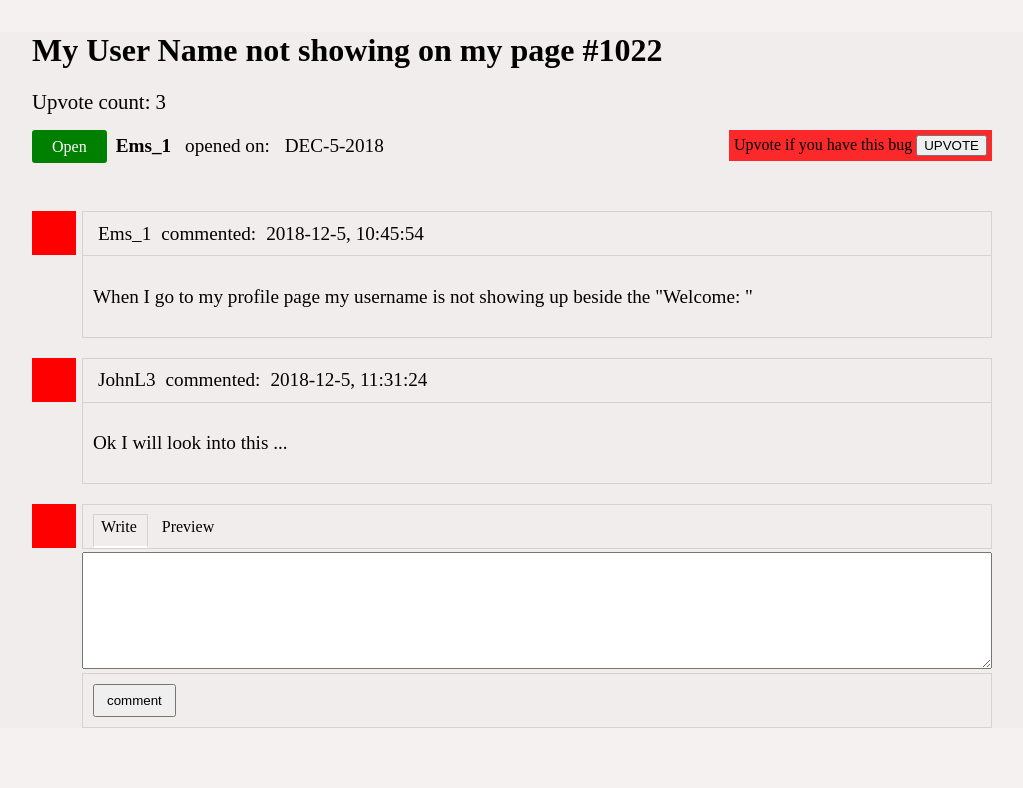
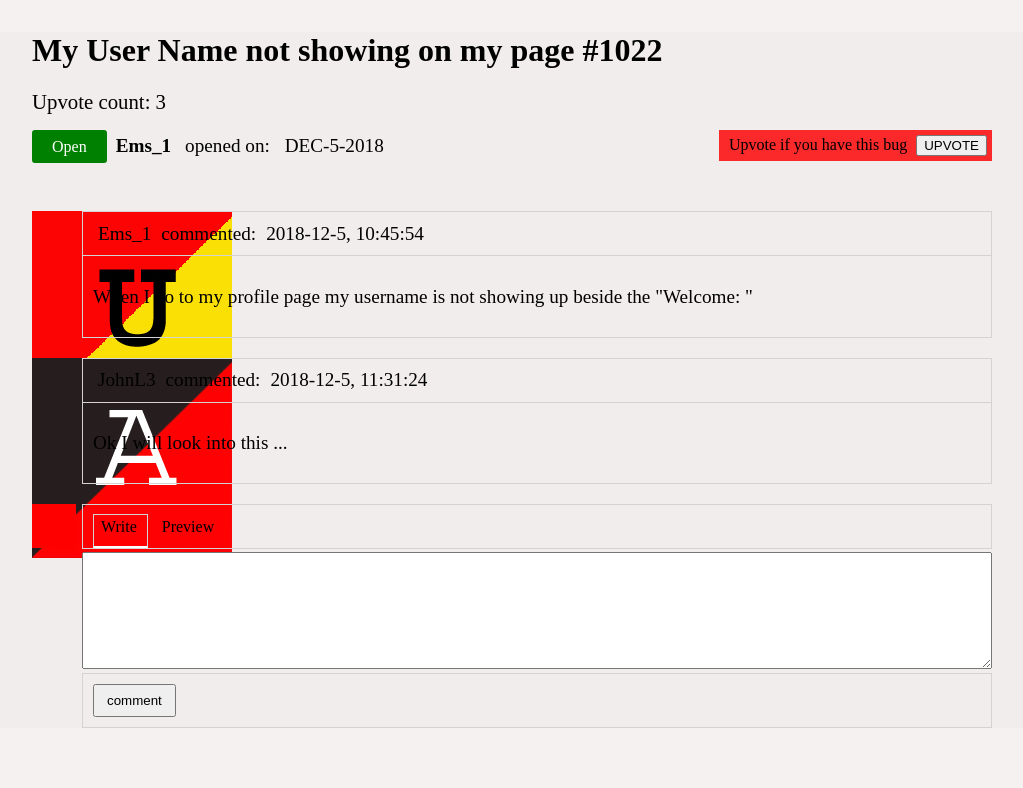
Before and after one commit to JohnL3/milestone-project-five, a Django app: page /bugs/1/ in a window 1280 px wide. Shown: the part 68-856 px from the top of the page, without its empty margins (128-1151 px from the left). Run offline with Django 3.2, Linux system fonts and the light colour scheme.

Commit message:
made slight changes to html

```diff
--- a/bugs/templates/singlebug.html
+++ b/bugs/templates/singlebug.html
@@ -49,7 +49,7 @@
 		</div>
 
 		<div class='upvote-bug'>
-			<span>Upvote if you have this bug</span>
+			<span class='side-padding'>Upvote if you have this bug</span>
 			<button class='upvote-btn'>UPVOTE</button>
 		</div>
 
@@ -62,7 +62,9 @@
 	<!-- Details of bug -->
 
 	<div class='surround'>
-		<div class='avatar'></div>
+		<div class='avatar'>
+			<img src="/media/images/user.jpg" alt='avatar'>
+		</div>
 		<div class='comment-head'>
 			<span class='user-name'>Ems_1</span>
 			<span>commented: </span>
@@ -76,7 +78,9 @@
 
 
 	<div class='surround'>
-		<div class='avatar'></div>
+		<div class='avatar'>
+			<img src="/media/images/admin.jpg" alt='avatar'>
+		</div>
 		<div class='comment-head'>
 			<span class='user-name'>JohnL3</span>
 			<span>commented: </span>
```
